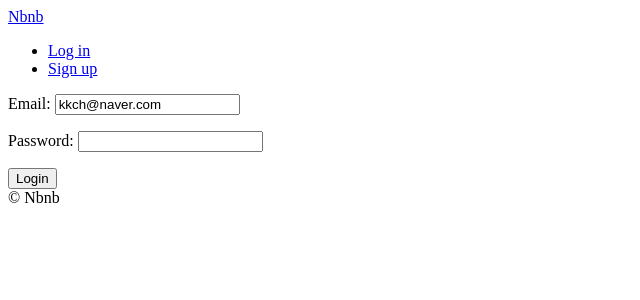
After one commit to Kchanghun/airbnb-clone, a Django app: page /users/login in a window 1280 px wide. The commit adds this page. Shown: the top 300 px of the page, without its empty margins (0-640 px from the left). Run offline with Django 3.2, Linux system fonts and the light colour scheme.

Commit message:
done making login by CBV & FBV

```diff
--- a/config/urls.py
+++ b/config/urls.py
@@ -21,6 +21,7 @@ from django.conf.urls.static import static
 urlpatterns = [
     path("", include("core.urls", namespace="core")),
     path("rooms/", include("rooms.urls", namespace="rooms")),
+    path("users/", include("users.urls", namespace="users")),
     path("admin/", admin.site.urls),
 ]
 
--- a/templates/partials/nav.html
+++ b/templates/partials/nav.html
@@ -1,5 +1,11 @@
-
 <a href="{% url "core:home" %}">Nbnb</a>
 <ul>
-    <li><a href="#">Login</a></li>
+
+    {% if user.is_authenticated %}
+    <li><a href="{% url "users:logout" %}">Log out</a></li>
+    {% else %}
+    <li><a href="{% url "users:login" %}">Log in</a></li>
+    <li><a href="{% url "users:signup" %}">Sign up</a></li>
+    {% endif %}
+
 </ul>
--- /dev/null
+++ b/templates/users/login.html
@@ -0,0 +1,24 @@
+{% extends 'base.html' %}
+
+
+{% block page_title %}
+Log In
+{% endblock page_title %}
+
+
+{% block search-bar %}
+
+{% endblock search-bar %}
+
+
+{% block content %}
+
+<form method="POST" action="{% url "users:login" %}">
+    {% csrf_token %}
+    {{form.as_p}}
+    <button>
+        Login
+    </button>
+</form>
+
+{% endblock content %}
--- /dev/null
+++ b/users/forms.py
@@ -0,0 +1,45 @@
+from django import forms
+from . import models
+
+
+class LoginForm(forms.Form):
+
+    email = forms.EmailField()
+    password = forms.CharField(widget=forms.PasswordInput)
+
+    def clean(self):
+        email = self.cleaned_data.get("email")
+        password = self.cleaned_data.get("password")
+        try:
+            user = models.User.objects.get(email=email)
+            if user.check_password(password):
+                return self.cleaned_data
+            else:
+                self.add_error("password", forms.ValidationError("Password is wrong"))
+        except models.User.DoesNotExist:
+            self.add_error("email", forms.ValidationError("User does not exist"))
+
+
+class SignUpForm(forms.Form):
+    first_name = forms.CharField(max_length=80)
+    last_name = forms.CharField(max_length=80)
+    email = forms.EmailField()
+    password = forms.CharField(widget=forms.PasswordInput)
+    password1 = forms.CharField(widget=forms.PasswordInput, label="Confirm Password")
+
+    def clean_email(self):
+        email = self.cleaned_data.get("email")
+        try:
+            models.User.objects.get(email=email)
+            raise forms.ValidationError("User already exists with that email")
+        except models.User.DoesNotExist:
+            return email
+
+    def clean_password1(self):
+        password = self.cleaned_data.get("password")
+        password1 = self.cleaned_data.get("password1")
+
+        if password != password1:
+            raise forms.ValidationError("Password confirmation does not match")
+        else:
+            return password
--- a/users/urls.py
+++ b/users/urls.py
@@ -0,0 +1,10 @@
+from django.urls import path
+from . import views
+
+app_name = "users"
+
+urlpatterns = [
+    path("login", views.LoginView.as_view(), name="login"),
+    path("logout", views.log_out, name="logout"),
+    path("signup", views.SignUpView.as_view(), name="signup"),
+]
--- a/users/views.py
+++ b/users/views.py
@@ -1,3 +1,38 @@
-from django.shortcuts import render
+from django.views import View
+from django.views.generic import FormView
+from django.urls import reverse_lazy
+from django.shortcuts import render, redirect, reverse
+from django.contrib.auth import authenticate, login, logout
+from . import forms
 
 # Create your views here.
+class LoginView(FormView):
+
+    template_name = "users/login.html"
+    form_class = forms.LoginForm
+    success_url = reverse_lazy("core:home")
+    initial = {"email": "kkch@naver.com"}
+
+    def form_valid(self, form):
+        email = form.cleaned_data.get("email")
+        password = form.cleaned_data.get("password")
+        user = authenticate(self.request, username=email, password=password)
+        if user is not None:
+            login(self.request, user)
+        return super().form_valid(form)
+
+
+def log_out(request):
+    logout(request)
+    return redirect(reverse("core:home"))
+
+
+class SignUpView(FormView):
+    template_name = "users/signup.html"
+    form_class = forms.SignUpForm
+    success_url = reverse_lazy("core:home")
+    initial = {
+        "first_name": "Nicoas",
+        "last_name": "Serr",
+        "email": "aaa@naver.com",
+    }
```
Also changed, not shown: templates/users/signup.html (added, +24 -0 lines), README.md.
